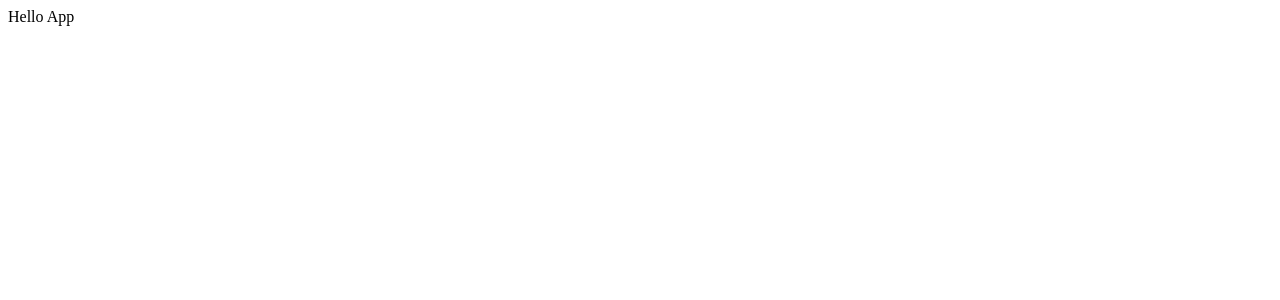
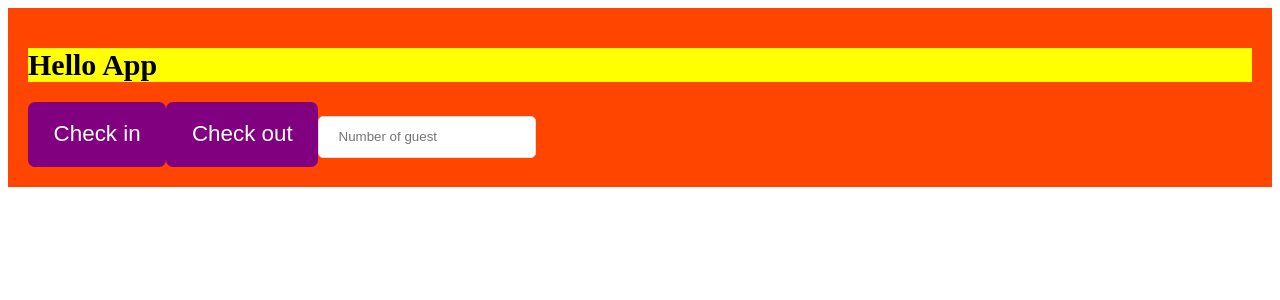
Before and after one commit to kiethohoai/the-wild-oasis-pro, a React (Vite) app: page / in a window 1280 px wide. Shown: the top 300 px of the page. Built offline with nearby package versions, Linux system fonts and the light colour scheme.

Commit message:
#2 Styled Components Setup

```diff
--- a/package.json
+++ b/package.json
@@ -11,7 +11,8 @@
   },
   "dependencies": {
     "react": "^18.3.1",
-    "react-dom": "^18.3.1"
+    "react-dom": "^18.3.1",
+    "styled-components": "^6.1.13"
   },
   "devDependencies": {
     "@eslint/js": "^9.15.0",
--- a/src/App.jsx
+++ b/src/App.jsx
@@ -1,5 +1,43 @@
+import styled from 'styled-components';
+
+const H1 = styled.h1`
+  font-size: 30px;
+  font-weight: 600;
+  background-color: yellow;
+`;
+
+const Button = styled.button`
+  font-size: 1.4rem;
+  padding: 1.2rem 1.6rem;
+  font-weight: 500;
+  border: none;
+  border-radius: 7px;
+  background-color: purple;
+  color: white;
+  cursor: pointer;
+`;
+
+const Input = styled.input`
+  border: 1px solid #ddd;
+  border-radius: 5px;
+  padding: 0.8rem 1.2rem;
+`;
+
+const StyledApp = styled.div`
+  background-color: orangered;
+  padding: 20px;
+`;
+
 function App() {
-  return <div>Hello App</div>;
+  return (
+    <StyledApp>
+      <H1>Hello App</H1>
+      <Button onClick={() => alert('Check In')}>Check in</Button>
+      <Button onClick={() => alert('Check Out')}>Check out</Button>
+
+      <Input type="number" placeholder="Number of guest"></Input>
+    </StyledApp>
+  );
 }
 
 export default App;
```
Also changed, not shown: pro.txt, 1 other file (tests, documents, lock files or other folders).
